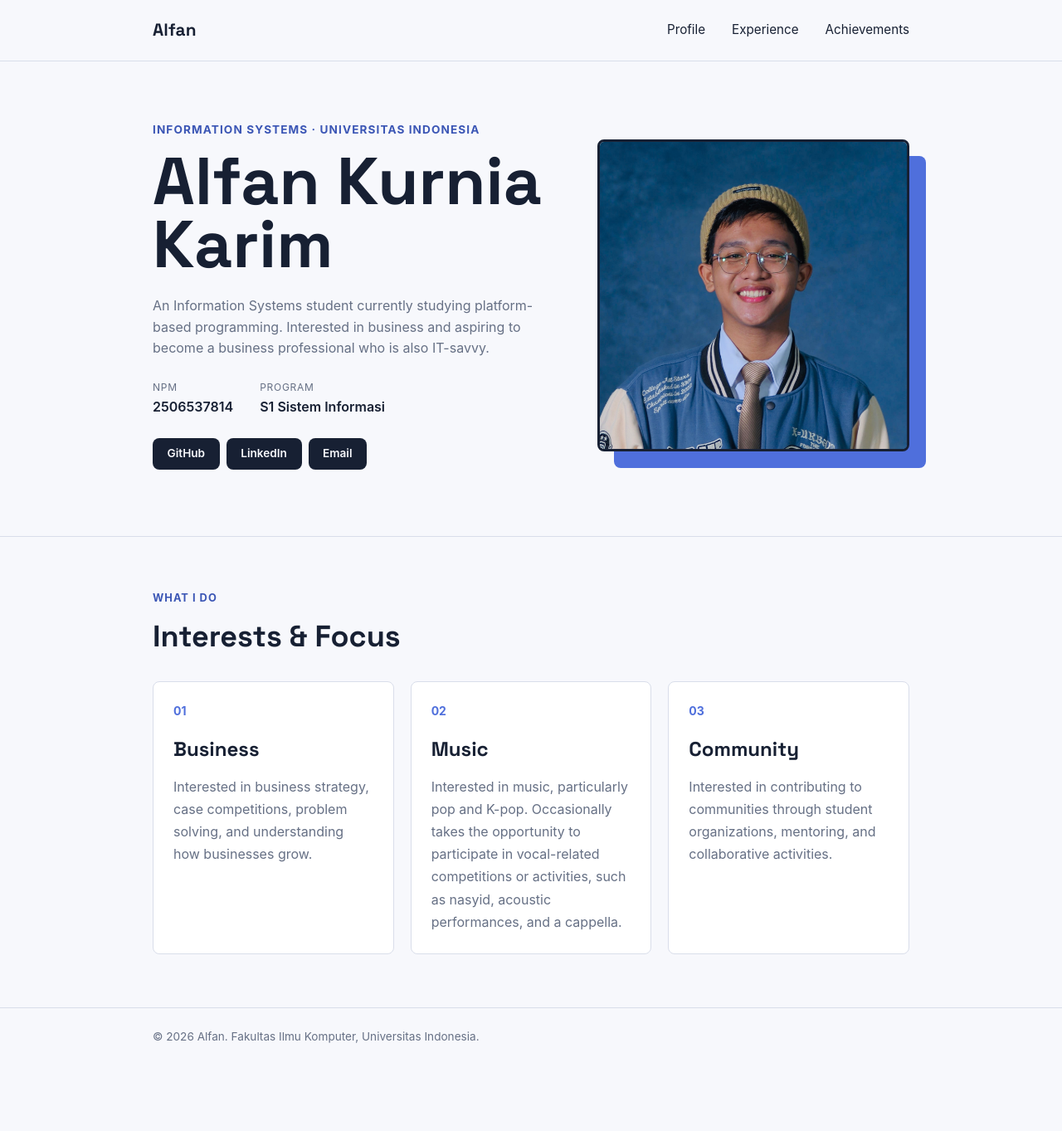
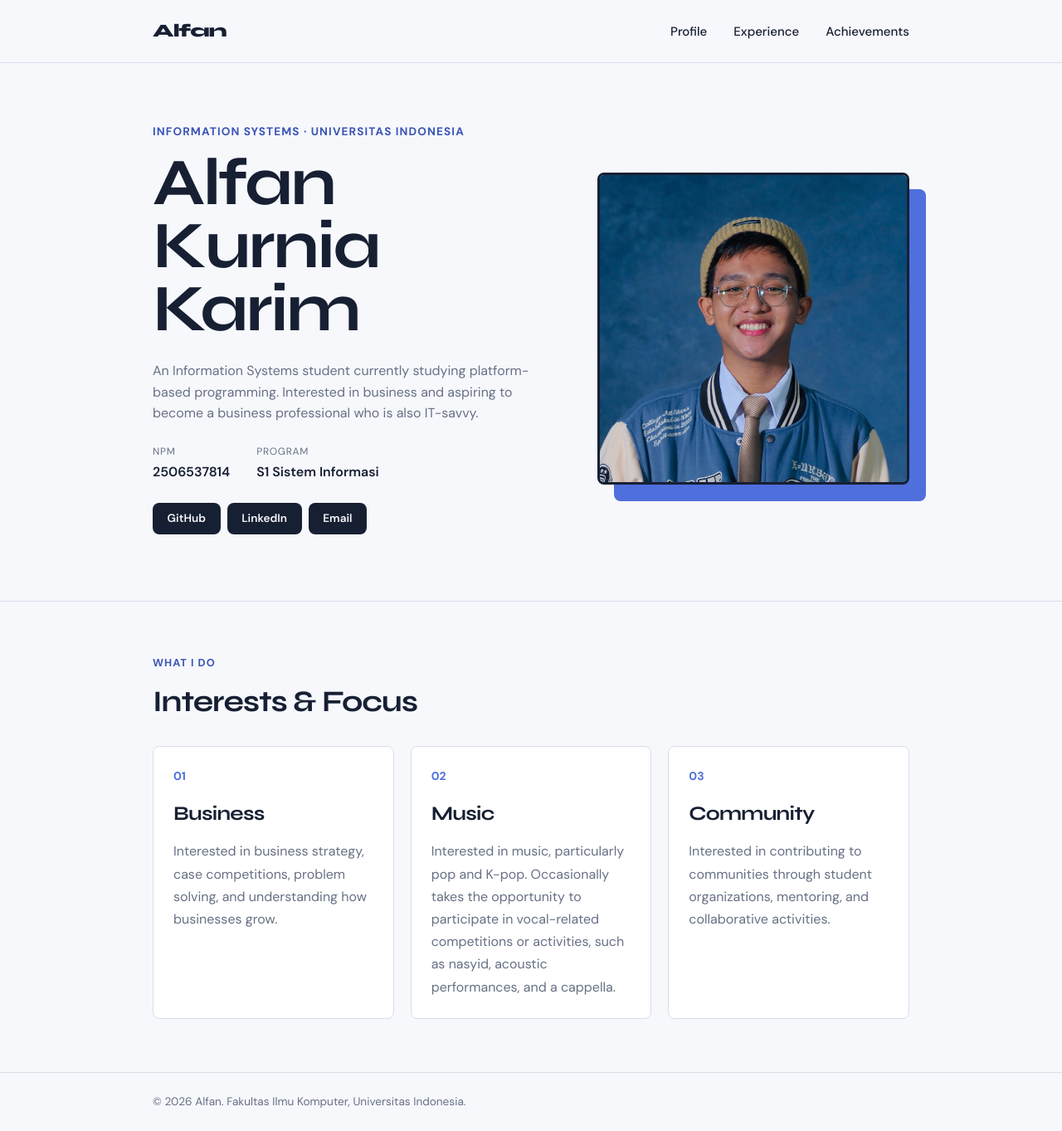
Before and after one commit to aallpann/myportofolio, a Django app: page / in a window 1280 px wide. Shown: the whole page at 83% size. Before the commit the page ends 1257 px from the top, so only its background shows below. Run offline with Django 5.2, Linux system fonts and the light colour scheme.

Commit message:
feat: mengganti font dan lainnya di CSS

```diff
--- a/static/css/style.css
+++ b/static/css/style.css
@@ -15,7 +15,7 @@
 }
 
 body {
-  font-family: -apple-system, "Segoe UI", Roboto, Helvetica, Arial, sans-serif;
+  font-family: "DM Sans", sans-serif;
   color: var(--ink);
   background-color: var(--paper);
   line-height: 1.6;
@@ -25,10 +25,13 @@ h1,
 h2,
 h3,
 .brand {
-  font-family:
-    "Space Grotesk",
-    -apple-system,
-    sans-serif;
+  font-family: "Syne", sans-serif;
+}
+
+h1,
+h2,
+h3 {
+  letter-spacing: -0.03em;
 }
 
 .container {
@@ -49,10 +52,11 @@ h3,
 }
 
 .brand {
-  font-size: 1.3rem;
-  font-weight: 700;
+  font-size: 22px;
+  font-weight: 800;
   color: var(--ink);
   text-decoration: none;
+  letter-spacing: -0.04em;
 }
 
 .site-header nav {
@@ -63,7 +67,9 @@ h3,
 .site-header nav a {
   color: var(--ink);
   text-decoration: none;
-  font-size: 0.95rem;
+  font-size: 15px;
+  font-weight: 500;
+  transition: color 0.2s ease;
 }
 
 .hero {
@@ -189,12 +195,10 @@ h3,
 }
 
 .experience-card {
+  padding: 24px;
+  background-color: #ffffff;
   border: 1px solid var(--line);
-  padding: 24px;
-  margin-bottom: 20px;
-  background: white;
-  border-radius: var(--radius);
-  box-shadow: 0 4px 10px rgba(0, 0, 0, 0.05);
+  border-radius: 12px;
   transition: background-color 0.2s ease, border-color 0.2s ease, transform 0.2s ease;
 }
 
--- a/templates/achievement.html
+++ b/templates/achievement.html
@@ -8,10 +8,9 @@
     <link rel="preconnect" href="https://fonts.googleapis.com" />
     <link rel="preconnect" href="https://fonts.gstatic.com" crossorigin />
     <link
-      href="https://fonts.googleapis.com/css2?family=Space+Grotesk:wght@500;700&display=swap"
+      href="https://fonts.googleapis.com/css2?family=DM+Sans:wght@400;500;600;700&family=Syne:wght@600;700;800&display=swap"
       rel="stylesheet"
     />
-
     <link rel="stylesheet" href="/static/css/style.css" />
   </head>
 
--- a/templates/experience.html
+++ b/templates/experience.html
@@ -7,7 +7,7 @@
     <link rel="preconnect" href="https://fonts.googleapis.com" />
     <link rel="preconnect" href="https://fonts.gstatic.com" crossorigin />
     <link
-      href="https://fonts.googleapis.com/css2?family=Space+Grotesk:wght@500;700&display=swap"
+      href="https://fonts.googleapis.com/css2?family=DM+Sans:wght@400;500;600;700&family=Syne:wght@600;700;800&display=swap"
       rel="stylesheet"
     />
     <link rel="stylesheet" href="/static/css/style.css" />
--- a/templates/index.html
+++ b/templates/index.html
@@ -7,7 +7,7 @@
     <link rel="preconnect" href="https://fonts.googleapis.com" />
     <link rel="preconnect" href="https://fonts.gstatic.com" crossorigin />
     <link
-      href="https://fonts.googleapis.com/css2?family=Space+Grotesk:wght@500;700&display=swap"
+      href="https://fonts.googleapis.com/css2?family=DM+Sans:wght@400;500;600;700&family=Syne:wght@600;700;800&display=swap"
       rel="stylesheet"
     />
     <link rel="stylesheet" href="/static/css/style.css" />
```
